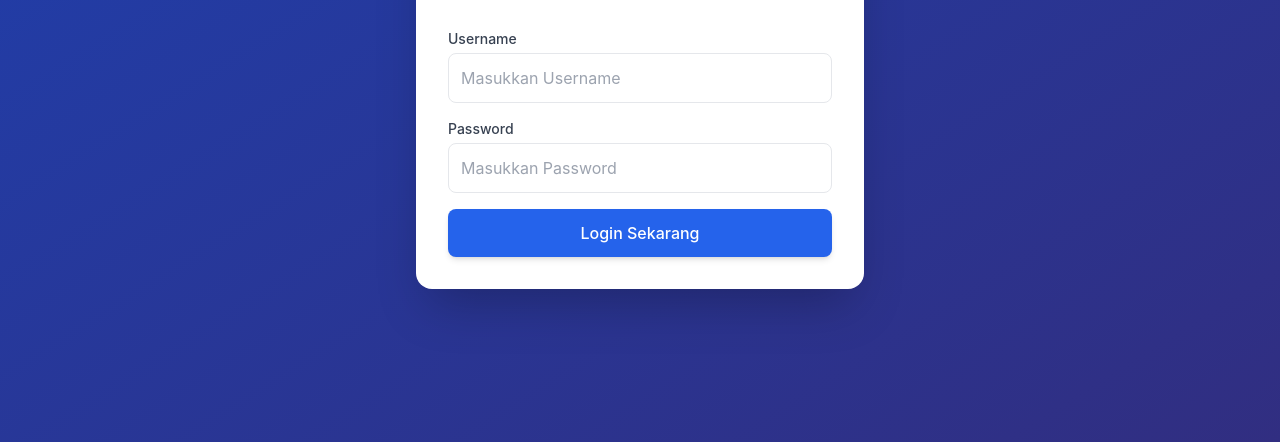
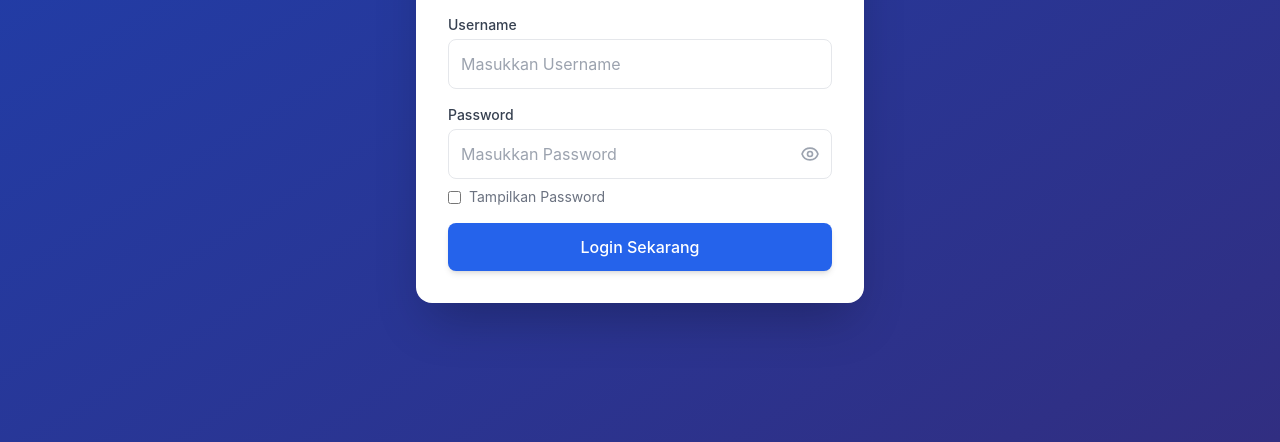
Before and after one commit to manbakuningan/MANBABOOKS, a plain HTML site: page index.html in a window 1280 px wide. Shown: the part 358-800 px from the top of the page. Drawn offline with nearby package versions, Linux system fonts and the light colour scheme.

Commit message:
Add password visibility toggle to login form

```diff
--- a/index.html
+++ b/index.html
@@ -42,7 +42,17 @@
                 </div>
                 <div>
                     <label class="block text-sm font-medium text-gray-700 mb-1">Password</label>
-                    <input type="password" id="adminPass" placeholder="Masukkan Password" autocomplete="current-password" class="w-full p-3 border rounded-lg focus:ring-2 focus:ring-blue-500 outline-none transition" onkeypress="if(event.key==='Enter') loginAdmin()">
+                    <div class="relative">
+                        <input type="password" id="adminPass" placeholder="Masukkan Password" autocomplete="current-password" class="w-full p-3 pr-10 border rounded-lg focus:ring-2 focus:ring-blue-500 outline-none transition" onkeypress="if(event.key==='Enter') loginAdmin()">
+                        <button type="button" onclick="togglePasswordVisibility()" tabindex="-1" class="absolute inset-y-0 right-0 flex items-center px-3 text-gray-400 hover:text-gray-600">
+                            <svg id="icon-eye-show" class="w-5 h-5" fill="none" stroke="currentColor" viewBox="0 0 24 24"><path stroke-linecap="round" stroke-linejoin="round" stroke-width="2" d="M15 12a3 3 0 11-6 0 3 3 0 016 0z"></path><path stroke-linecap="round" stroke-linejoin="round" stroke-width="2" d="M2.458 12C3.732 7.943 7.523 5 12 5c4.478 0 8.268 2.943 9.542 7-1.274 4.057-5.064 7-9.542 7-4.477 0-8.268-2.943-9.542-7z"></path></svg>
+                            <svg id="icon-eye-hide" class="w-5 h-5 hidden" fill="none" stroke="currentColor" viewBox="0 0 24 24"><path stroke-linecap="round" stroke-linejoin="round" stroke-width="2" d="M13.875 18.825A10.05 10.05 0 0112 19c-4.478 0-8.268-2.943-9.542-7a9.97 9.97 0 011.563-3.029m5.858.908a3 3 0 114.243 4.243M9.878 9.878l4.242 4.242M9.878 9.878L3 3m6.878 6.878L21 21"></path></svg>
+                        </button>
+                    </div>
+                    <label class="flex items-center gap-2 mt-2 text-sm text-gray-500 select-none cursor-pointer">
+                        <input type="checkbox" id="showPasswordCheckbox" onchange="togglePasswordVisibility()" class="rounded border-gray-300 text-blue-600 focus:ring-blue-500">
+                        Tampilkan Password
+                    </label>
                 </div>
                 <button onclick="loginAdmin()" class="w-full bg-blue-600 text-white py-3 rounded-lg font-medium hover:bg-blue-700 transition shadow-md">Login Sekarang</button>
             </div>
@@ -291,6 +301,21 @@
 
         document.getElementById("current-date").innerText = new Date().toLocaleDateString('id-ID', { weekday: 'long', year: 'numeric', month: 'long', day: 'numeric' });
 
+        // Tampilkan/sembunyikan password di halaman login. Dipicu oleh checkbox
+        // "Tampilkan Password" maupun ikon mata di dalam input.
+        function togglePasswordVisibility() {
+            const passInput = document.getElementById("adminPass");
+            const checkbox = document.getElementById("showPasswordCheckbox");
+            const iconShow = document.getElementById("icon-eye-show");
+            const iconHide = document.getElementById("icon-eye-hide");
+            // Ikon mata & checkbox saling sinkron: klik salah satu mengubah keduanya.
+            const willShow = passInput.type === "password";
+            passInput.type = willShow ? "text" : "password";
+            checkbox.checked = willShow;
+            iconShow.classList.toggle("hidden", willShow);
+            iconHide.classList.toggle("hidden", !willShow);
+        }
+
         function toggleSidebar() {
             const sb = document.getElementById('sidebar');
             sb.classList.toggle('-translate-x-full');
@@ -317,6 +342,7 @@
         async function loginAdmin() {
             let username = document.getElementById("adminUser").value;
             let pass = document.getElementById("adminPass").value;
+            if (!username.trim() || !pass) { showToast("Username dan password wajib diisi!", true); return; }
             let res = await fetch(GAS_URL, { method: "POST", body: JSON.stringify({action: "login", username: username, password: pass}), headers: {"Content-Type": "text/plain;charset=utf-8"} });
             let data = await res.json();
             if(data.status === "success") {
```
